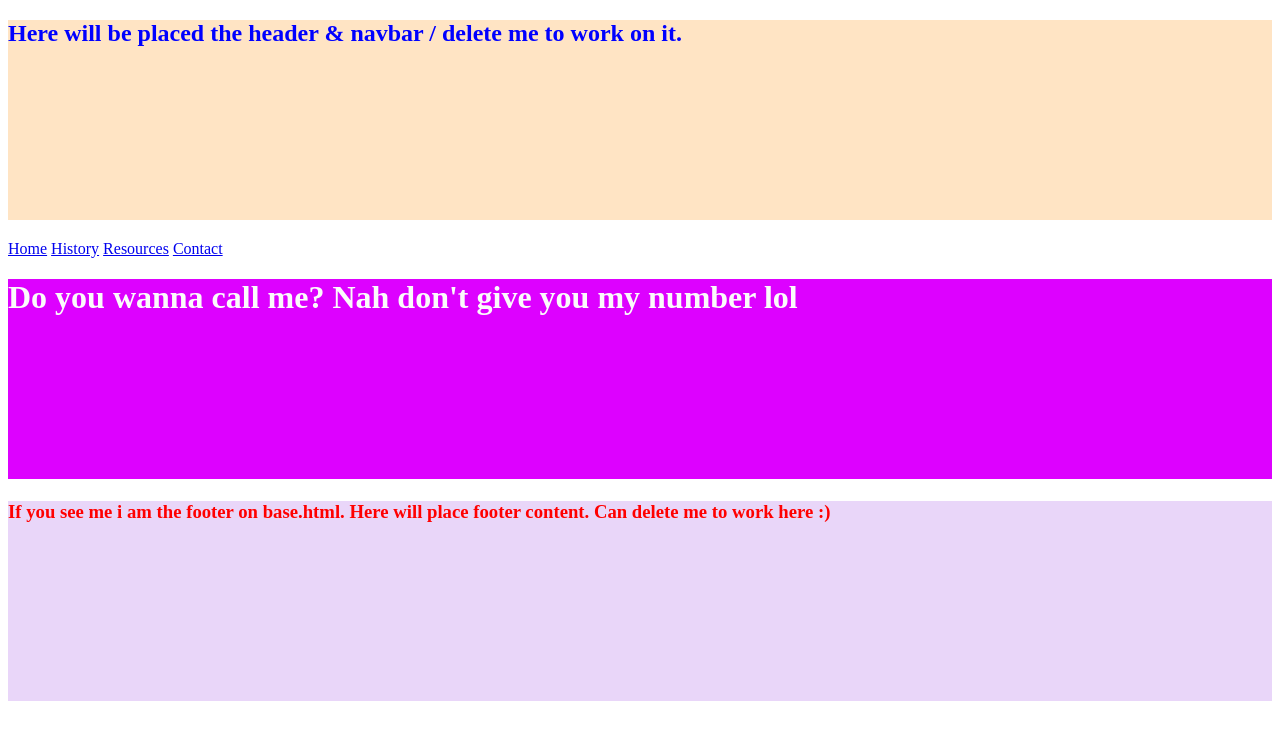
After one commit to ignasvilkas/hackathon-june-23, a Django app: page /contact/ in a window 1280 px wide. The commit adds this page. Shown: the top 740 px of the page. Run offline with Django 4.2, Linux system fonts and the light colour scheme.

Commit message:
Created: Other pages and linked them on navbar

```diff
--- /dev/null
+++ b/main_app/templates/main_app/contact.html
@@ -0,0 +1,14 @@
+{% extends 'base.html' %}
+{% load static %}
+{% block title %} History {% endblock %}
+{% block content %}
+
+<!-- Frontend Developers here you will write all the code for main section on Contact page.
+Delete the placeholder below and start coding.
+Code should be between { block content } and { endblock }
+Godd Luck! -->
+
+<h1 id="contact">Do you wanna call me? Nah don't give you my number lol</h1>
+
+
+{% endblock %}
--- a/main_app/templates/main_app/index.html
+++ b/main_app/templates/main_app/index.html
@@ -5,7 +5,7 @@
 
 <!-- Frontend Developers here you will write all the code for main section on Home page.
 Delete the placeholder below and start coding.
-Code should be between {% block content %} and {% endblock %}
+Code should be between { block content } and { endblock }
 Godd Luck! -->
 
 <h1>hello there. I am a heading and i exxtend base.html with my code. I am the main page between header and footer</h1>
--- a/main_app/urls.py
+++ b/main_app/urls.py
@@ -3,4 +3,7 @@ from . import views
 
 urlpatterns = [
     path('', views.home_page, name='home_page'),
+    path('history/', views.history_page, name='history_page'),
+    path('resources/', views.resources_page, name='resources_page'),
+    path('contact/', views.contact_page, name='contact_page'),
 ]
--- a/main_app/views.py
+++ b/main_app/views.py
@@ -8,3 +8,30 @@ def home_page(request):
     """
     template = 'main_app/index.html'
     return render(request, template)
+
+
+def history_page(request):
+    """
+    When this view is called it takes the request and return the
+    response which will render history page.
+    """
+    template = 'main_app/history.html'
+    return render(request, template)
+
+
+def resources_page(request):
+    """
+    When this view is called it takes the request and return the
+    response which will render resources page.
+    """
+    template = 'main_app/resources.html'
+    return render(request, template)
+
+
+def contact_page(request):
+    """
+    When this view is called it takes the request and return the
+    response which will render contact page.
+    """
+    template = 'main_app/contact.html'
+    return render(request, template)
--- a/static/css/style.css
+++ b/static/css/style.css
@@ -27,8 +27,8 @@ h2 {
 
 h1 {
     height: 200px;
-    background-color: rgb(203, 255, 196);
-    color: rgb(255, 102, 0);
+    background-color: rgb(153, 103, 2);
+    color: rgb(187, 239, 252);
 }
 
 h3 {
@@ -43,3 +43,21 @@ h3 {
     color: white;
     cursor: pointer;
 }
+
+#history {
+    height: 200px;
+    background-color: rgb(157, 26, 0);
+    color: rgb(251, 251, 251);
+}
+
+#resources {
+    height: 200px;
+    background-color: rgb(17, 95, 0);
+    color: rgb(251, 251, 251);
+}
+
+#contact {
+    height: 200px;
+    background-color: rgb(221, 1, 255);
+    color: rgb(251, 251, 251);
+}
--- a/templates/base.html
+++ b/templates/base.html
@@ -34,6 +34,10 @@ Godd Luck! -->
     <header>
         <!-- Navbar start -->
         <h2>Here will be placed the header & navbar / delete me to work on it.</h2>
+        <a href="{% url 'home_page' %}">Home</a>
+        <a href="{% url 'history_page' %}">History</a>
+        <a href="{% url 'resources_page' %}">Resources</a>
+        <a href="{% url 'contact_page' %}">Contact</a>
         <!-- Navbar end -->
     </header>
     <!-- Header end -->
```
Also changed, not shown: main_app/templates/main_app/history.html (added, +14 -0 lines), main_app/templates/main_app/resources.html (added, +14 -0 lines).
